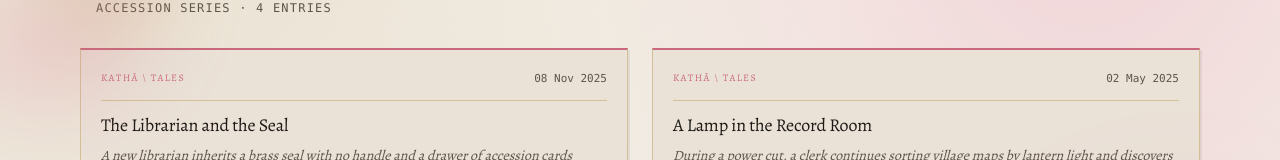
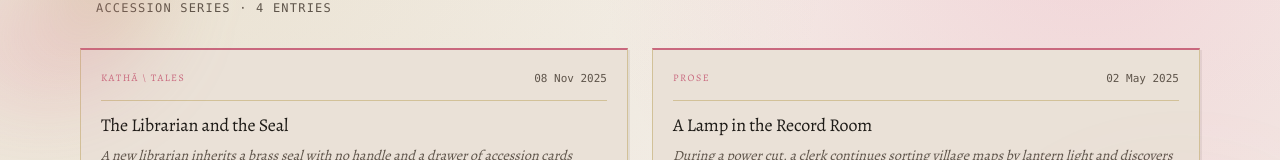
Before and after one commit to Siddhesh-Badani/sangrahalay, a Next.js app: page /katha in a window 1280 px wide. Shown: the part 246-406 px from the top of the page. Built offline with nearby package versions, Linux system fonts and the light colour scheme; a web font is replaced by a local one.

Commit message:
feat: add form and showForm props to CatalogCard and update related components

```diff
--- a/app/itihas/page.tsx
+++ b/app/itihas/page.tsx
@@ -27,6 +27,8 @@ export default async function ItihasPage() {
             section={post.section}
             date={post.date}
             excerpt={post.excerpt}
+            form={post.form}
+            showForm
           />
         ))}
       </section>
--- a/app/katha/page.tsx
+++ b/app/katha/page.tsx
@@ -27,6 +27,8 @@ export default async function KathaPage() {
             section={post.section}
             date={post.date}
             excerpt={post.excerpt}
+            form={post.form}
+            showForm
           />
         ))}
       </section>
--- a/app/kavita/page.tsx
+++ b/app/kavita/page.tsx
@@ -27,6 +27,8 @@ export default async function SutraPage() {
             section={post.section}
             date={post.date}
             excerpt={post.excerpt}
+            form={post.form}
+            showForm
           />
         ))}
       </section>
--- a/app/vichar/page.tsx
+++ b/app/vichar/page.tsx
@@ -27,6 +27,8 @@ export default async function VicharPage() {
             section={post.section}
             date={post.date}
             excerpt={post.excerpt}
+            form={post.form}
+            showForm
           />
         ))}
       </section>
--- a/components/CatalogCard.tsx
+++ b/components/CatalogCard.tsx
@@ -8,11 +8,14 @@ type CatalogCardProps = {
   section: Section;
   date: string;
   excerpt: string;
+  form?: string;
+  showForm?: boolean;
 };
 
-export function CatalogCard({ title, slug, section, date, excerpt }: CatalogCardProps) {
+export function CatalogCard({ title, slug, section, date, excerpt, form, showForm }: CatalogCardProps) {
   const href = getPostHref({ section, slug });
   const meta = SECTION_META[section];
+  const label = showForm ? (form ?? meta.name) : meta.name;
 
   return (
     <article
@@ -21,7 +24,7 @@ export function CatalogCard({ title, slug, section, date, excerpt }: CatalogCard
     >
       <div className="flex items-start justify-between gap-3">
         <p className="text-[10px] uppercase tracking-[0.15em]" style={{ color: meta.accentColor }}>
-          {meta.name}
+          {label}
         </p>
         <p className="font-mono text-[11px] text-muted-foreground">{formatPostDate(date)}</p>
       </div>
--- a/content/katha/a-lamp-in-the-record-room.md
+++ b/content/katha/a-lamp-in-the-record-room.md
@@ -3,6 +3,7 @@ title: A Lamp in the Record Room
 devanagari: अभिलेख कक्ष में दीपक
 date: "2025-05-02"
 excerpt: During a power cut, a clerk continues sorting village maps by lantern light and discovers a folded tracing inserted into the wrong taluk bundle forty years earlier.
+form: PROSE
 ---
 
 The power failed just as the monsoon rain began, and the ceiling fans slowed into silence. In the record room, where the windows were kept high for security, the clerk lit a kerosene lamp and continued tying map bundles because the inspection was due the next morning and delay would only produce more delay.
--- a/lib/config.ts
+++ b/lib/config.ts
@@ -9,6 +9,7 @@ export type Post = {
   date: string;
   excerpt: string;
   devanagari?: string;
+  form?: string;
   body: string;
 };
 
--- a/lib/content.ts
+++ b/lib/content.ts
@@ -39,6 +39,7 @@ async function getPostsForSection(section: Section): Promise<Post[]> {
       return {
         title: data.title as string,
         devanagari: data.devanagari as string | undefined,
+        form: data.form as string | undefined,
         section,
         slug: path.basename(filename, ".md"),
         date: data.date as string,
@@ -78,6 +79,7 @@ async function getFullPost(
   return {
     title: data.title as string,
     devanagari: data.devanagari as string | undefined,
+    form: data.form as string | undefined,
     section,
     slug,
     date: data.date as string,
```
